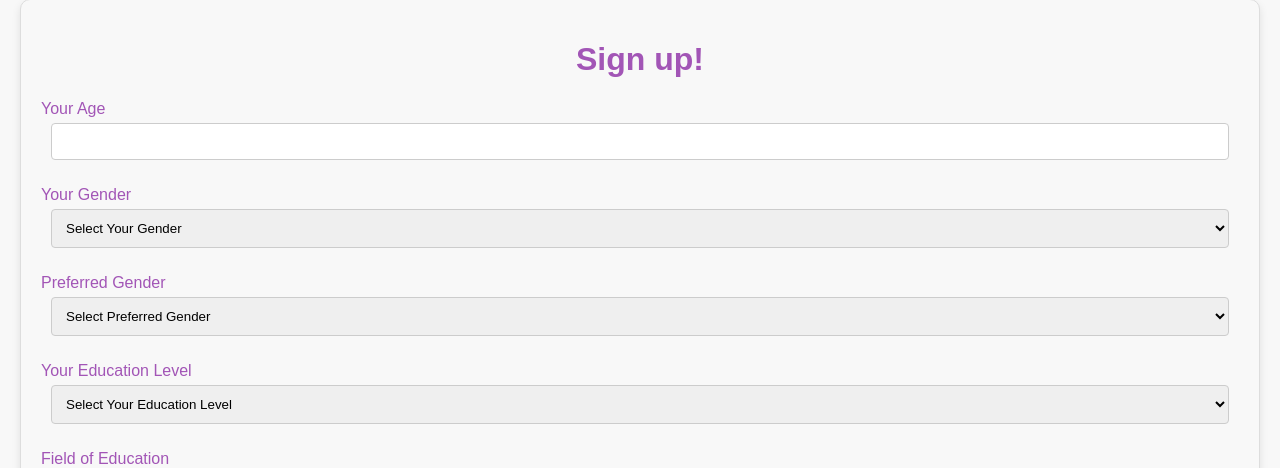
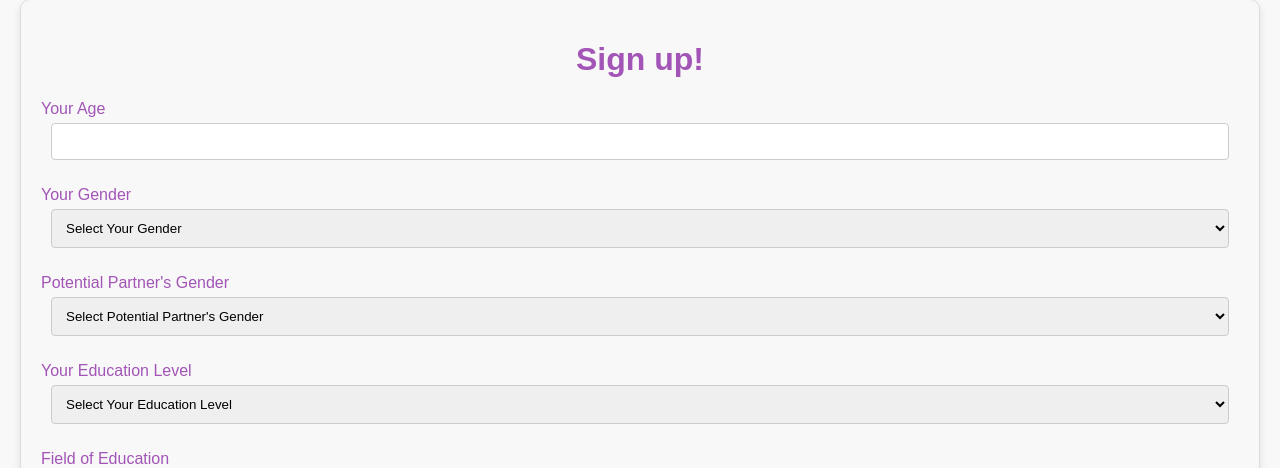
Before and after one commit to Palenoff/dating-app-thesis, a Flask app: template templates/participant_data.html in a window 1280 px wide. Shown: the part 21-489 px from the top of the page. Run offline with Flask 3, Linux system fonts and the light colour scheme; the template is opened without the code that fills it, so the values that code supplies are empty; parts of the project's set-up code (start-up, migrations or seed data) failed here and were passed over.

Commit message:
Update 'Preferred Gender' label

```diff
--- a/templates/participant_data.html
+++ b/templates/participant_data.html
@@ -84,9 +84,9 @@
                 <option value="O">Other</option>
             </select>
 
-            <label for="preferred_gender">Preferred Gender</label>
+            <label for="preferred_gender">Potential Partner's Gender</label>
             <select id="preferred_gender" name="preferred_gender" required>
-                <option value="" disabled selected>Select Preferred Gender</option>
+                <option value="" disabled selected>Select Potential Partner's Gender</option>
                 <option value="M">Male</option>
                 <option value="F">Female</option>
             </select>
```
